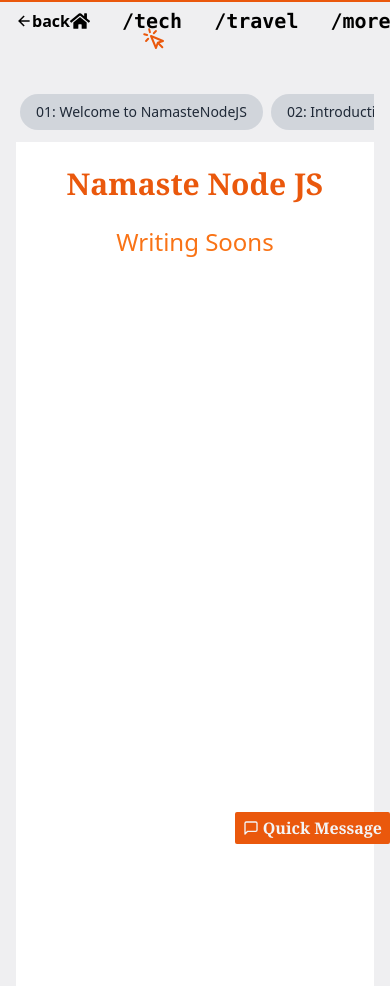
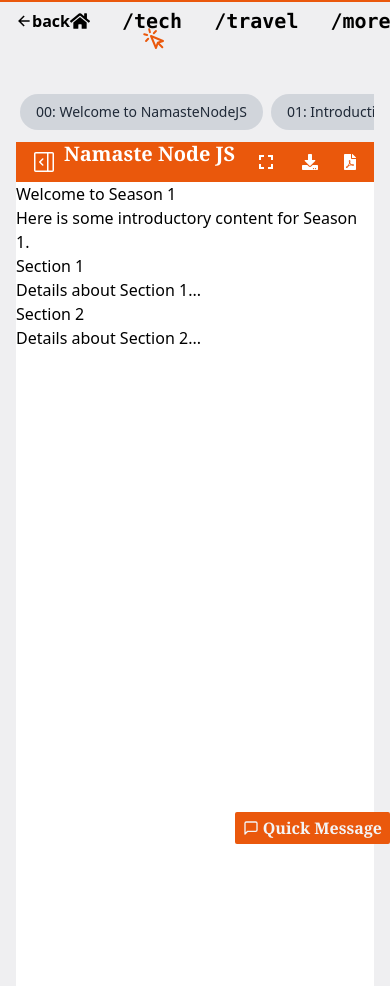
Before and after one commit to ashumsd7/heyashu, a Next.js app: page /tech/notes/namaste-node-js in a window 390 px wide. Shown: the top 986 px of the page. Built offline with nearby package versions, Linux system fonts and the light colour scheme.

Commit message:
add notes

```diff
--- a/package.json
+++ b/package.json
@@ -15,7 +15,8 @@
     "next": "14.2.3",
     "react": "^18",
     "react-dom": "^18",
-    "react-icons": "^4.7.1",
+    "react-icons": "^4.12.0",
+    "react-markdown": "^9.0.1",
     "react-pdf": "^8.0.2",
     "tailwind-merge": "^2.3.0"
   },
--- a/src/components/tech/CourseSidebar.jsx
+++ b/src/components/tech/CourseSidebar.jsx
@@ -58,19 +58,24 @@ const Sidebar = () => {
           }}>
             <h3 className="font-bold text-lg">Namaste Node JS</h3>
             <span className="text-xs  font-bold animate-pulse text-green-400">Live Now</span>
+            <span className="text-xs  font-sans text-white italic  text-right absolute right-2 bottom-1 ">By Akshay Saini</span>
+
           </div>
           {/* absolute right-2 top-1 */}
-          <div className="bg-gray-400 text-white p-4 mb-4 rounded ">
+          <div className="bg-gray-400 text-white p-4 mb-4 rounded relative ">
             <h3 className="font-bold text-lg">Namaste React</h3>
             <span className="text-xs">Coming soon</span>
+            <span className="text-xs  font-sans text-white italic  text-right absolute right-2 bottom-1 ">By Akshay Saini</span>
           </div>
-          <div className="bg-gray-400 text-white p-4 mb-4 rounded ">
+          <div className="bg-gray-400 text-white p-4 mb-4 rounded relative">
             <h3 className="font-bold text-lg">Namaste JS</h3>
             <span className="text-xs ">Coming soon</span>
+            <span className="text-xs  font-sans text-white italic  text-right absolute right-2 bottom-1 ">By Akshay Saini</span>
           </div>
-          <div className="bg-gray-400 text-white p-4 mb-4 rounded ">
+          <div className="bg-gray-400 text-white p-4 mb-4 rounded relative">
             <h3 className="font-bold text-lg">Namaste FDS</h3>
             <span className="text-xs">Coming soon</span>
+            <span className="text-xs  font-sans text-white italic  text-right absolute right-2 bottom-1 ">By Akshay Saini</span>
           </div>
         </div>
       )}
--- a/src/pages/tech/notes/namaste-node-js/index.jsx
+++ b/src/pages/tech/notes/namaste-node-js/index.jsx
@@ -1,6 +1,8 @@
 import React, { useState } from "react";
-// import ReactMarkdown from 'react-markdown';
-
+import ReactMarkdown from 'react-markdown';
+import { MdFullscreen } from "react-icons/md";
+import { FaFilePdf, FaDownload } from "react-icons/fa";
+import { GoSidebarExpand, GoSidebarCollapse } from "react-icons/go";
 const mockMarkdownContent = `
 # Welcome to Season 1
 Here is some introductory content for Season 1.
@@ -15,18 +17,20 @@ Details about Section 2...
 const Sidebar = ({ onSectionClick }) => {
   return (
     <div className="w-[1/4]  lg:block hidden bg-gray-200 h-full p-4 overflow-y-auto fixed">
-      <h2 className="text-orange-600 text-xl font-bold mb-4">Season 1</h2>
-      <div className="space-y-4">
+
+
+      <div className="flex justify-between items-center mb-4">
+        <h2 className="text-orange-600 text-xl font-bold ">Season 1</h2>
+      </div>
+      <div className="space-y-4 mb-20">
         {season1Episodes?.map((item) => {
           return (
             <div
               className="cursor-pointer p-2 bg-gray-300 hover:bg-gray-400 rounded"
               onClick={() => onSectionClick("Episode 05")}
             >
-              <h3 className="font-semibold">Episode-{item.id-1}</h3>
-              <p className="text-sm truncate">
-             {item?.name}
-              </p>
+              <h3 className="font-semibold">Episode-{item.id - 1}</h3>
+              <p className="text-sm truncate">{item?.name}</p>
             </div>
           );
         })}
@@ -49,10 +53,13 @@ const EpisodeChips = () => {
           key={episode.id}
           onClick={() => handleChipClick(episode.id)}
           className={`inline-block px-4 py-2 m-1 text-sm rounded-full cursor-pointer transition-colors ${
-            selectedChip === episode.id ? 'bg-gray-800 text-white' : 'bg-gray-300 text-gray-800'
+            selectedChip === episode.id
+              ? "bg-gray-800 text-white"
+              : "bg-gray-300 text-gray-800"
           }`}
         >
-          {episode.id < 10 ? `0${episode.id}:` : `${episode.id}:`} {episode.name}
+          {episode.id < 10 ? `0${episode.id - 1}:` : `${episode.id - 1}:`}{" "}
+          {episode.name}
         </div>
       ))}
     </div>
@@ -62,6 +69,7 @@ const EpisodeChips = () => {
 const NamasteNodeJS = () => {
   const [selectedSection, setSelectedSection] = useState("Season 1");
   const [markdownContent, setMarkdownContent] = useState(mockMarkdownContent);
+  const [isSidebarVisible, setIsSidebarVisible] = useState(true);
 
   const handleSectionClick = (section) => {
     setSelectedSection(section);
@@ -77,19 +85,48 @@ const NamasteNodeJS = () => {
 
   return (
     <>
-       <EpisodeChips/>
+      <EpisodeChips />
       <div className="flex h-[93vh]">
+        {isSidebarVisible && <Sidebar onSectionClick={handleSectionClick} />}
+        <div className={`lg:w-3/4 w-full justify-center fle bg-white h-screen  overflow-y-auto ml-auto ${isSidebarVisible ? 'w-3/4' : 'w-full'}`}
 
-        <Sidebar onSectionClick={handleSectionClick} />
-        <div className="lg:w-3/4 w-full justify-center fle bg-white h-screen p-6 overflow-y-auto ml-auto">
-          <div className="flex justify-center flex-col gap-2 items-center mb-2">
-            <h1 className="text-3xl font-extrabold text-center text-orange-600 md:text-left font-serif mb-4 md:mb-0 ">
-              Namaste Node JS
-            </h1>
+        >
+          <div className="bg-orange-600 h-10 flex items-center justify-between px-4 py-1">
+            <div className="flex gap-2 items-center">
+              {isSidebarVisible ? (
+                <GoSidebarExpand
+                onClick={()=>{
+                  setIsSidebarVisible(!isSidebarVisible)
+                }}
+                  className="text-2xl text-white cursor-pointer"
+                 title="Toggle Sidebar"
+                />
+              ) : (
+                <GoSidebarCollapse   title="Toggle Sidebar"  onClick={()=>{
+                  setIsSidebarVisible(!isSidebarVisible)
+                }} className="text-2xl text-white" />
+              )}
+              <h1 className="text-xl font-extrabold text-center text-white md:text-left font-serif mb-4 md:mb-0 ">
+                Namaste Node JS
+              </h1>
+            </div>
+
+            <div className="flex gap-6 items-center">
+              <MdFullscreen className="text-white text-2xl cursor-pointer font-extrabold" />
+              <FaDownload
+                title="Download Digital notes"
+                className="text-white cursor-pointer font-extrabold"
+              />
+              <FaFilePdf
+                title="Download Hand written notes"
+                className="text-white cursor-pointer font-extrabold"
+              />
+            </div>
           </div>
-          <h1 className="text-2xl text-orange-500 text-center font-">
-            Writing Soons
-          </h1>
+
+
+          <ReactMarkdown>{markdownContent}</ReactMarkdown>
+
         </div>
       </div>
     </>
```
Also changed, not shown: 1 other file (tests, documents, lock files or other folders).
